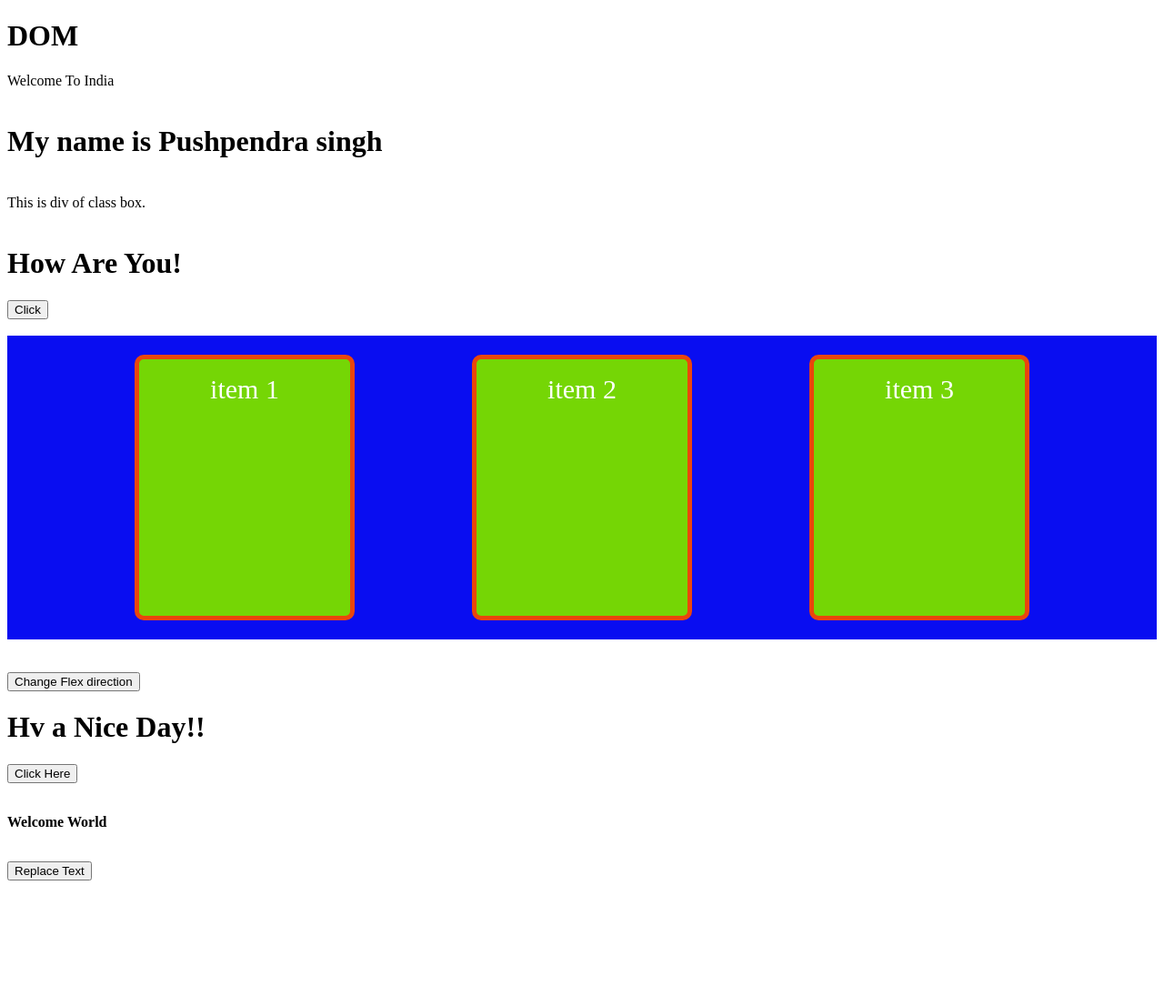
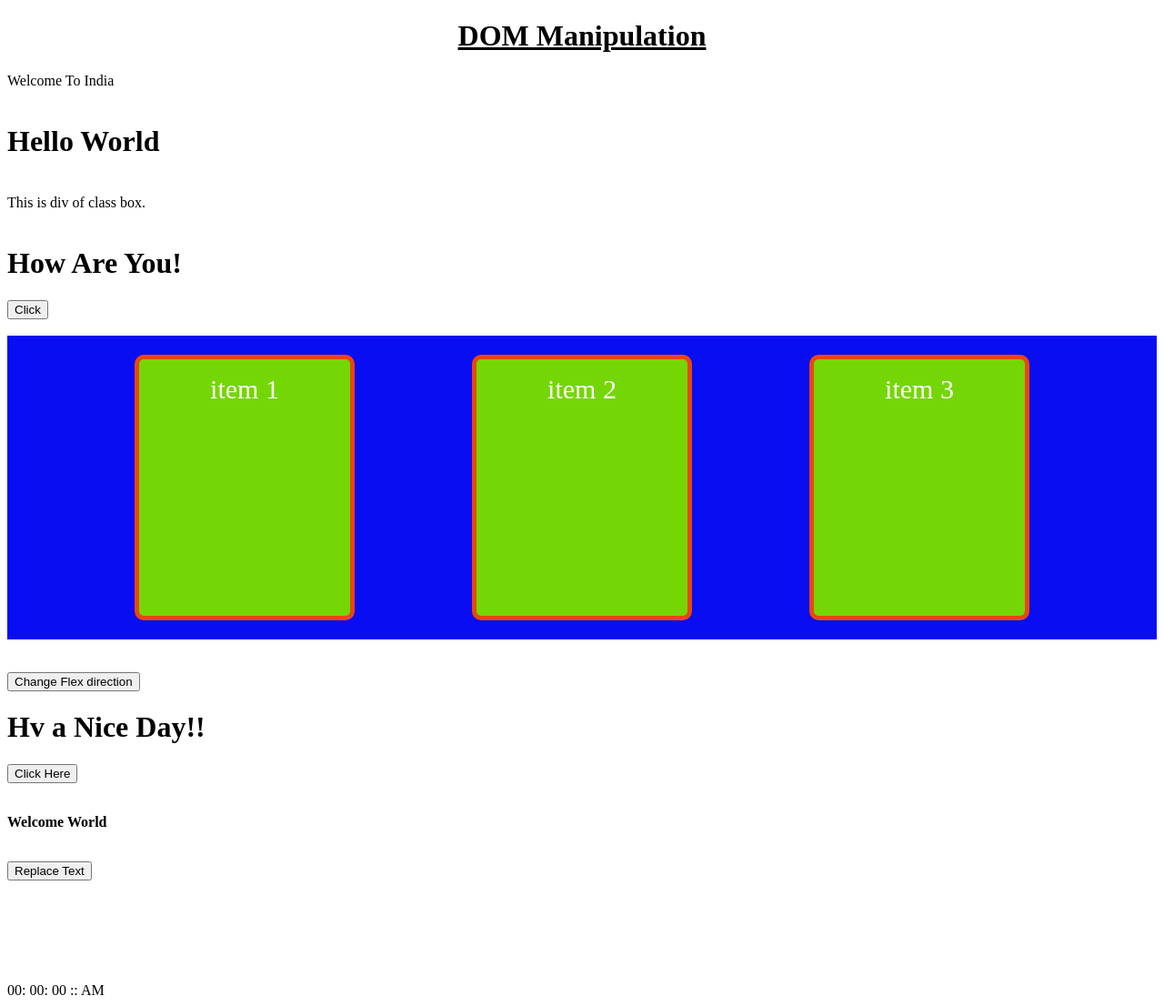
Before and after one commit to govind124/DOM-Assignment, a plain HTML site: page index.html in a window 1280 px wide. Shown: the whole page at 91% size. Before the commit the page ends 976 px from the top, so only its background shows below. Drawn offline with Linux system fonts and the light colour scheme.

Commit message:
Update index.html

```diff
--- a/index.html
+++ b/index.html
@@ -9,10 +9,10 @@
 </head>
 <body>
 
-    <h1>DOM</h1>
+    <h1 style="text-decoration:underline ;text-align: center;">DOM Manipulation</h1>
     <div id="text">Welcome To India</div>
     <br>
-    <h1>My name is Pushpendra singh</h1>
+    <h1>Hello World</h1>
     <br>
     <div class="box">This is div of class box.</div>
     <br>
@@ -35,9 +35,17 @@
     <br>
     <p><b>Welcome World</b></p>
     <br>
-    <button onclick="replaceText()">Replace Text</button>
+    <button onclick="replaceText()">Replace Text</button><br>
+    <br>
+   <p style="font-size:30px ;font-weight:bold;color:white;cursor: pointer;">Time:</p>
+     <nav class="time">
+        <span id="hours">00</span>:
+    <span id="minutes">00</span>:
+    <span id="seconds">00</span>  ::
+    <span id="ampm">AM</span>
+    </nav>
+    <script src="index.js"></script>
 
-    <script src="index.js"></script>
 
 </body>
 </html>
```
